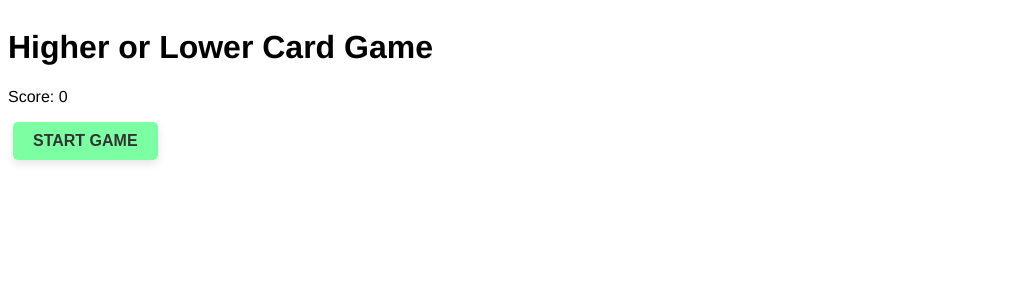
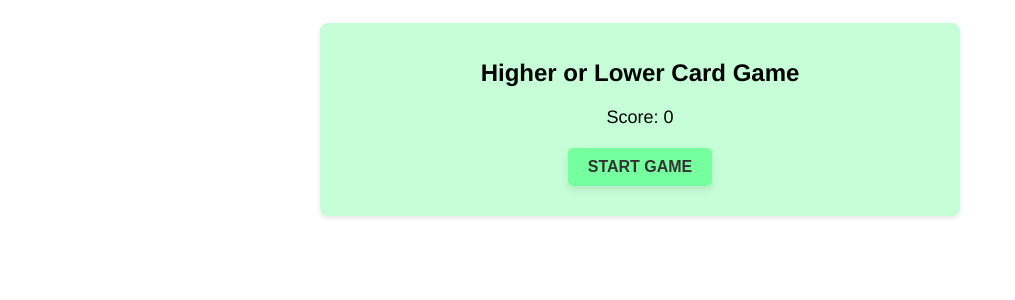
Before and after one commit to ThomasKvam/bobs-bingo-react, a React (Vite) app: page /higherlower in a window 1280 px wide. Shown: the top 300 px of the page, without its empty margins (0-1015 px from the left). Built offline with nearby package versions, Linux system fonts and the light colour scheme; no server answers.

Commit message:
Higher/Lower styling

```diff
--- /dev/null
+++ b/src/components/games/highlow/highlow.css
@@ -0,0 +1,48 @@
+.highlow-container {
+    max-width: 600px;
+    margin: 15px auto;
+    padding: 20px;
+    background-color: rgba(110, 255, 153, 0.388);
+    border-radius: 8px;
+    box-shadow: 0 2px 4px rgba(0, 0, 0, 0.1);
+    text-align: center;
+  }
+
+  h1 {
+    margin-bottom: 20px;
+    font-size: 24px;
+  }
+
+  p {
+    margin-bottom: 10px;
+    font-size: 18px;
+  }
+
+  button {
+    padding: 10px 20px;
+    margin: 10px;
+    background-color: rgba(110, 255, 153, 0.9);
+    color: #333;
+    font-size: 16px;
+    border: none;
+    border-radius: 5px;
+    cursor: pointer;
+    transition: background-color 0.3s;
+  }
+
+  button:hover {
+    background-color: rgba(110, 255, 153, 1);
+  }
+
+  .card-container {
+    display: flex;
+    justify-content: center;
+  }
+
+  .card {
+    margin: 0 10px; /* Adjust margin between cards */
+  }
+
+  .card img {
+    max-width: 80px; /* Adjust image size */
+  }
--- a/src/components/games/highlow/highlow.jsx
+++ b/src/components/games/highlow/highlow.jsx
@@ -1,6 +1,7 @@
 import { useState, useEffect, useContext, useCallback } from "react";
 import axios from "axios";
 import { AppContext } from "../../../App";
+import './highlow.css'
 
 function HigherLower() {
   const [deckId, setDeckId] = useState(null);
@@ -157,7 +158,7 @@ function HigherLower() {
   };
 
   return (
-    <div>
+    <div className="highlow-container">
       <h1>Higher or Lower Card Game</h1>
       <p>Score: {score}</p>
       <button
@@ -169,11 +170,11 @@ function HigherLower() {
         Start Game
       </button>
       {currentCard && nextCard && (
-        <div>
-          <div>
+        <div className="card-container">
+          <div className="card">
             Current Card: <img src={currentCard.image} alt="current card" />
           </div>
-          <div>
+          <div className="card">
             Next Card:{" "}
             <img
               src="https://www.deckofcardsapi.com/static/img/back.png"
```
